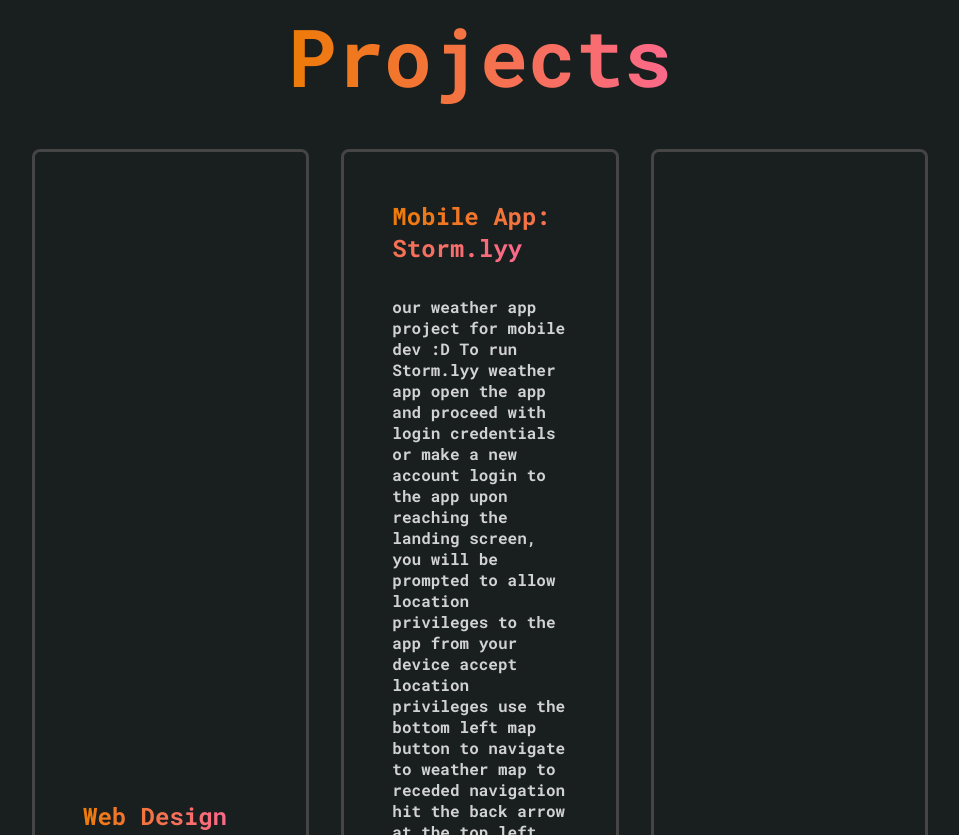
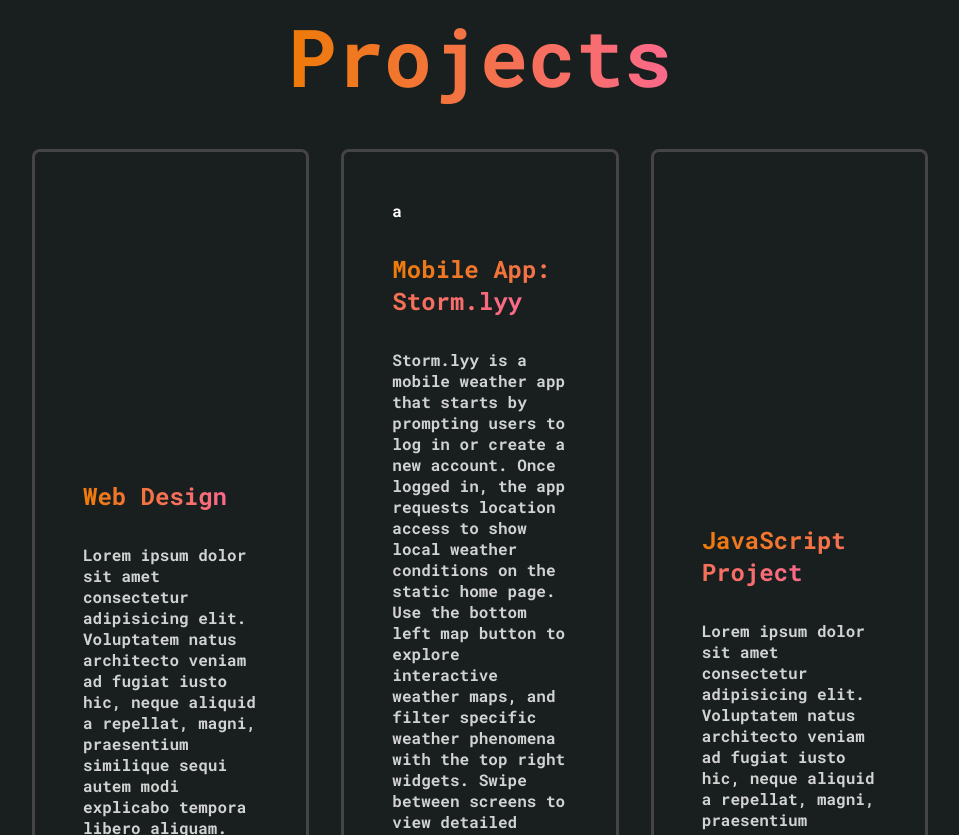
Before and after one commit to KushDarji7/KushDarjiEndure, a plain HTML site: page index.html in a window 1280 px wide. Shown: the part 1793-2628 px from the top of the page, without its empty margins (160-1119 px from the left). Drawn offline with nearby package versions, Linux system fonts and the light colour scheme.

Commit message:
smaller description of weather app card

```diff
--- a/index.html
+++ b/index.html
@@ -55,9 +55,13 @@
             <div class="about-info">
                 <h1><span>About Me</span></h1>
                 <p>First-generation Computer Science graduate with a foundation in programming, software
-                    development, and system sustainability. My goals are to refine my technical skills in web development,application development and ebedded systems, while contributing to impactful, efficient and morally true software solutions.
+                    development, and system sustainability. My goals are to refine my technical skills in web
+                    development,application development and ebedded systems, while contributing to impactful, efficient
+                    and morally true software solutions.
                     Make software human friendly.
-                    My creative hobbies in tandem with software development inlcude DIY fabrication,self sustainability, QOL of software, motorsports, mind/body training, PC gamming/modding, desktop hardware installation and
+                    My creative hobbies in tandem with software development inlcude DIY fabrication,self sustainability,
+                    QOL of software, motorsports, mind/body training, PC gamming/modding, desktop hardware installation
+                    and
                     horticulture to name a few.
                 </p>
             </div>
@@ -109,31 +113,10 @@
             </div>
 
             <div class="project-card">
+                a
                 <h1><span>Mobile App: Storm.lyy </span></h1>
 
-                <p>our weather app project for mobile dev :D To run Storm.lyy weather app open the app and proceed with login credentials or make a new account
-
-                    login to the app
-
-                    upon reaching the landing screen, you will be prompted to allow location privileges to the app from your device
-
-                    accept location privileges
-
-                    use the bottom left map button to navigate to weather map
-
-                    to receded navigation hit the back arrow at the top left
-
-                    use filter weather phenomenon widgets at the top right to select desired weather radar
-
-                    to use the map radar use pinch and swipes to naviagte in the map
-
-                    swipe left/ right to navigate to diffrent screens
-
-                    the bottom right has a hamburger/ drawer menue icon that opens to accesibility features
-
-                    toggle celsius, fahrenheit lougout button, prompting a dialog box for confirmation the home page is a static page only showing the devices locations weather phenomenons the second screen and third screen is a dynamic page that shows the city of the users choice
-
-                    in the top search bar select and type the desired city the body widget will procced to load weather details of the searched city
+                <p>Storm.lyy is a mobile weather app that starts by prompting users to log in or create a new account. Once logged in, the app requests location access to show local weather conditions on the static home page. Use the bottom left map button to explore interactive weather maps, and filter specific weather phenomena with the top right widgets. Swipe between screens to view detailed weather info for different cities using the top search bar. Access extra features like temperature unit toggles, accessibility options, and logout via the bottom right drawer menu.
                 </p>
                 <img src="./assets/mobile-smartphones-app.jpg" alt="">
             </div>
```
